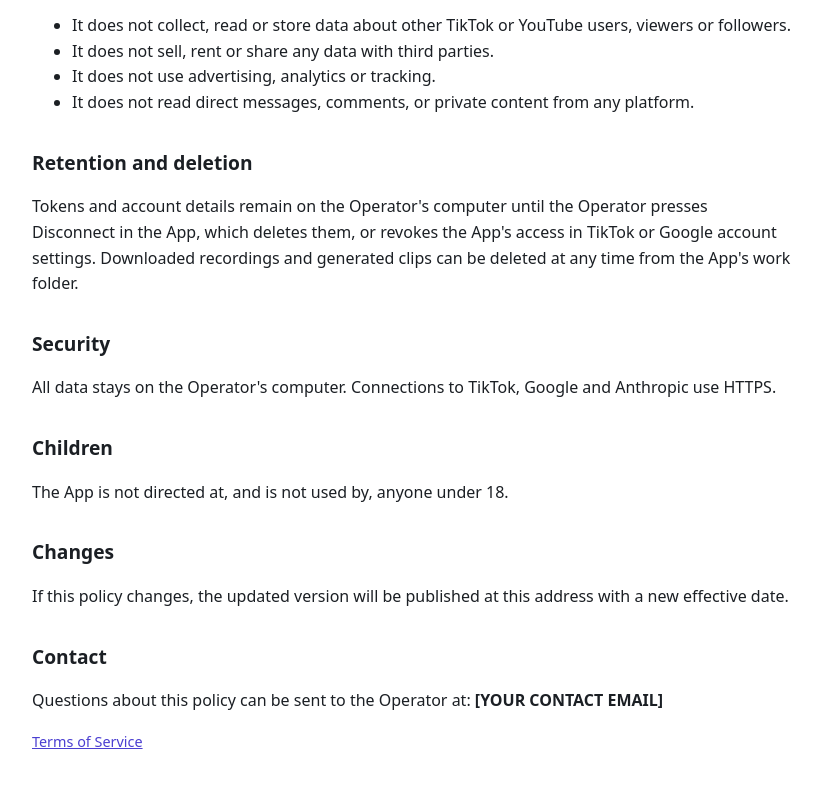
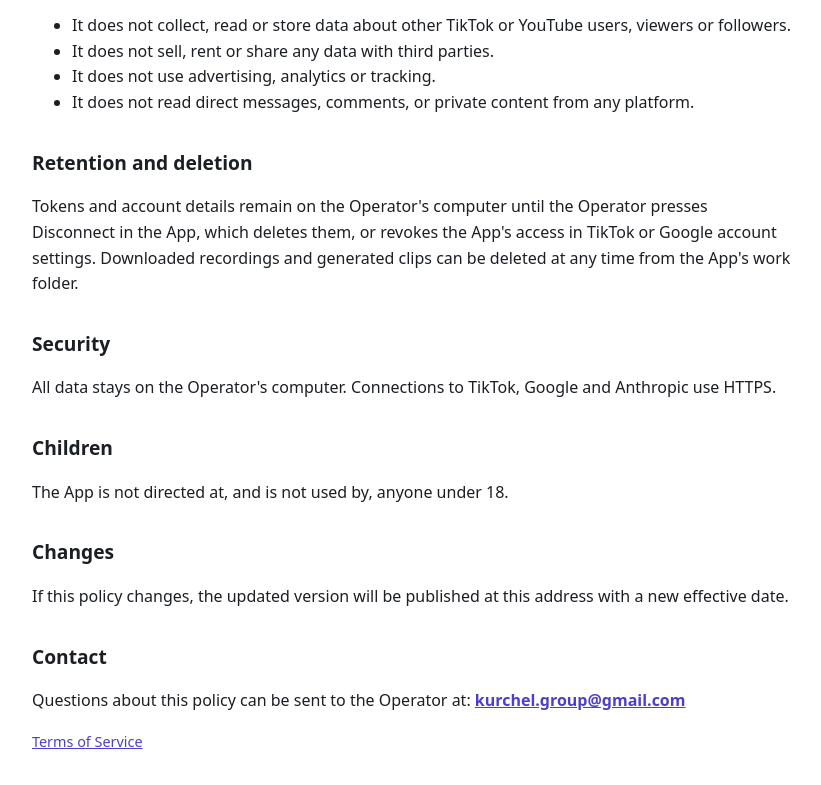
Before and after one commit to phizzyy/rk-clipper-legal, a plain HTML site: page privacy.html in a window 1280 px wide. Shown: the part 1274-2059 px from the top of the page, without its empty margins (228-1049 px from the left). Drawn offline with Linux system fonts and the light colour scheme.

Commit message:
Add contact email
Co-Authored-By: Claude Fable 5.1 <noreply@anthropic.com>

```diff
--- a/privacy.html
+++ b/privacy.html
@@ -59,7 +59,7 @@ at any time from the App's work folder.</p>
 <p>If this policy changes, the updated version will be published at this address with a new effective date.</p>
 
 <h2>Contact</h2>
-<p>Questions about this policy can be sent to the Operator at: <strong>[YOUR CONTACT EMAIL]</strong></p>
+<p>Questions about this policy can be sent to the Operator at: <strong><a href="mailto:kurchel.group@gmail.com">kurchel.group@gmail.com</a></strong></p>
 
 <p class="meta"><a href="terms.html">Terms of Service</a></p>
 </body></html>
```
Also changed, not shown: terms.html (+1 -1 lines).
